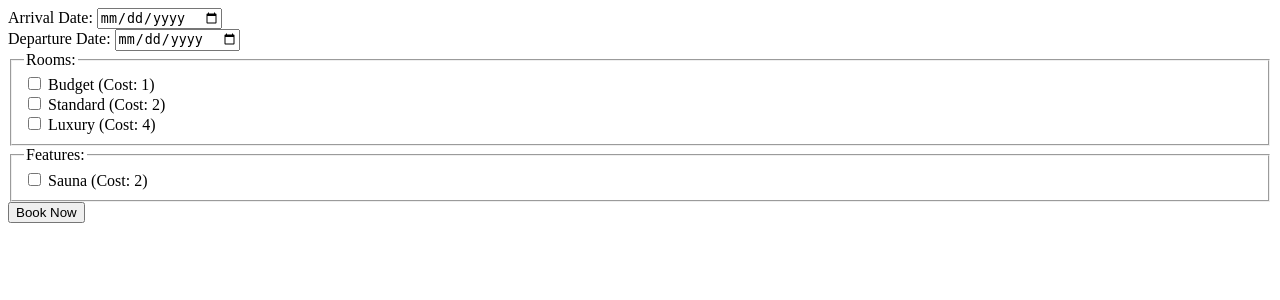
After one commit to filiplyrheden/yrgopelago-haystack-hotel, a PHP site: page /app/view/booking.php in a window 1280 px wide. The commit adds this page. Shown: the top 300 px of the page. Run offline with PHP 8.4, Linux system fonts and the light colour scheme.

Commit message:
Added basic booking form with logic for testing output of json response

```diff
--- /dev/null
+++ b/app/view/booking.php
@@ -0,0 +1,49 @@
+<!DOCTYPE html>
+<html lang="en">
+
+<head>
+    <meta charset="UTF-8">
+    <meta name="viewport" content="width=device-width, initial-scale=1.0">
+    <title>Hotel Booking</title>
+</head>
+
+<body>
+    <form method="POST" action="/app/logic/booking-form.php">
+
+        <label for="arrival_date">Arrival Date:</label>
+        <input type="date" id="arrival_date" name="arrival_date" required><br>
+
+        <label for="departure_date">Departure Date:</label>
+        <input type="date" id="departure_date" name="departure_date" required><br>
+
+        <fieldset>
+            <legend>Rooms:</legend>
+            <label>
+                <input type="checkbox" name="room[0][name]" value="Budget">
+                Budget (Cost: 1)
+                <input type="hidden" name="room[0][cost]" value="1">
+            </label><br>
+            <label>
+                <input type="checkbox" name="room[1][name]" value="Standard">
+                Standard (Cost: 2)
+                <input type="hidden" name="room[1][cost]" value="2">
+            </label><br>
+            <label>
+                <input type="checkbox" name="room[2][name]" value="Luxury">
+                Luxury (Cost: 4)
+                <input type="hidden" name="room[2][cost]" value="4">
+            </label><br>
+        </fieldset>
+
+        <fieldset>
+            <legend>Features:</legend>
+            <label>
+                <input type="checkbox" name="features[0][name]" value="sauna">
+                Sauna (Cost: 2)
+                <input type="hidden" name="features[0][cost]" value="2">
+            </label><br>
+        </fieldset>
+
+        <button type="submit">Book Now</button>
+    </form>
+</body>
--- a/index.php
+++ b/index.php
@@ -1,3 +1,5 @@
 <?php
 
-echo "Haystack Hotel";
+declare(strict_types=1);
+
+require __DIR__ . '/app/view/booking.php';
```
Also changed, not shown: app/logic/booking-form.php (added, +45 -0 lines).
